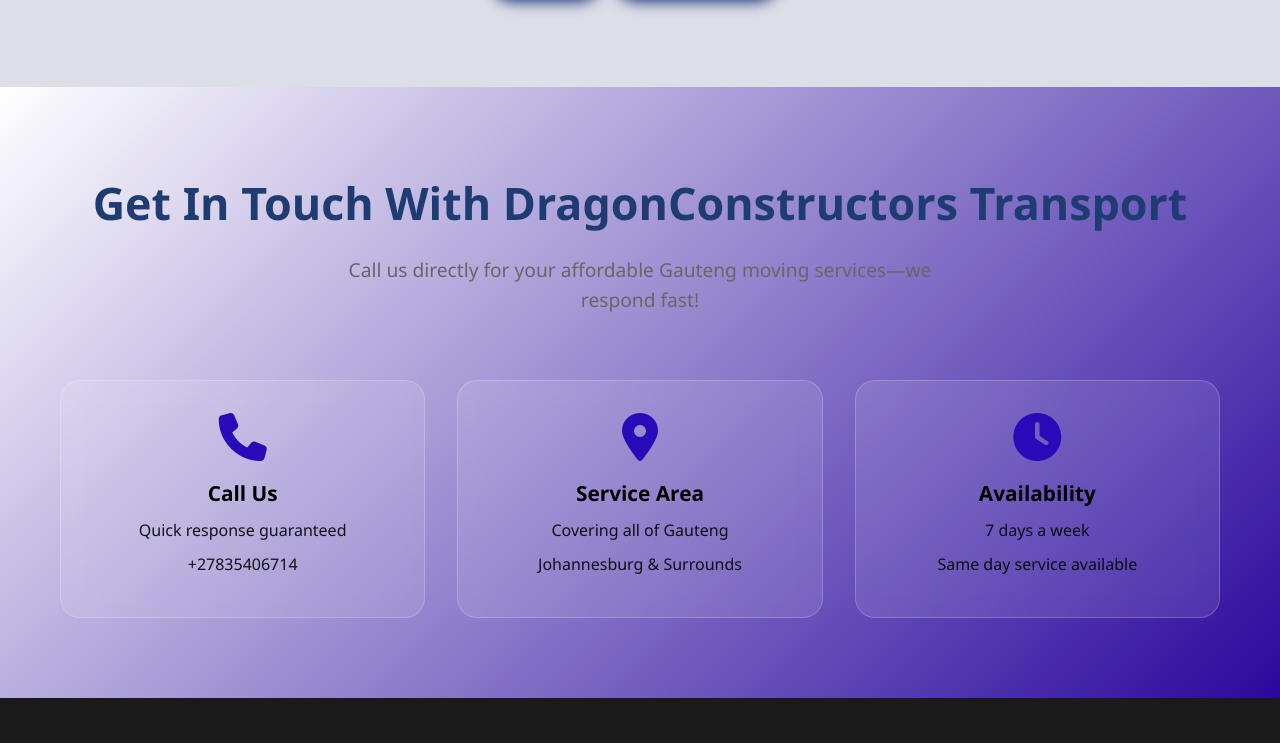
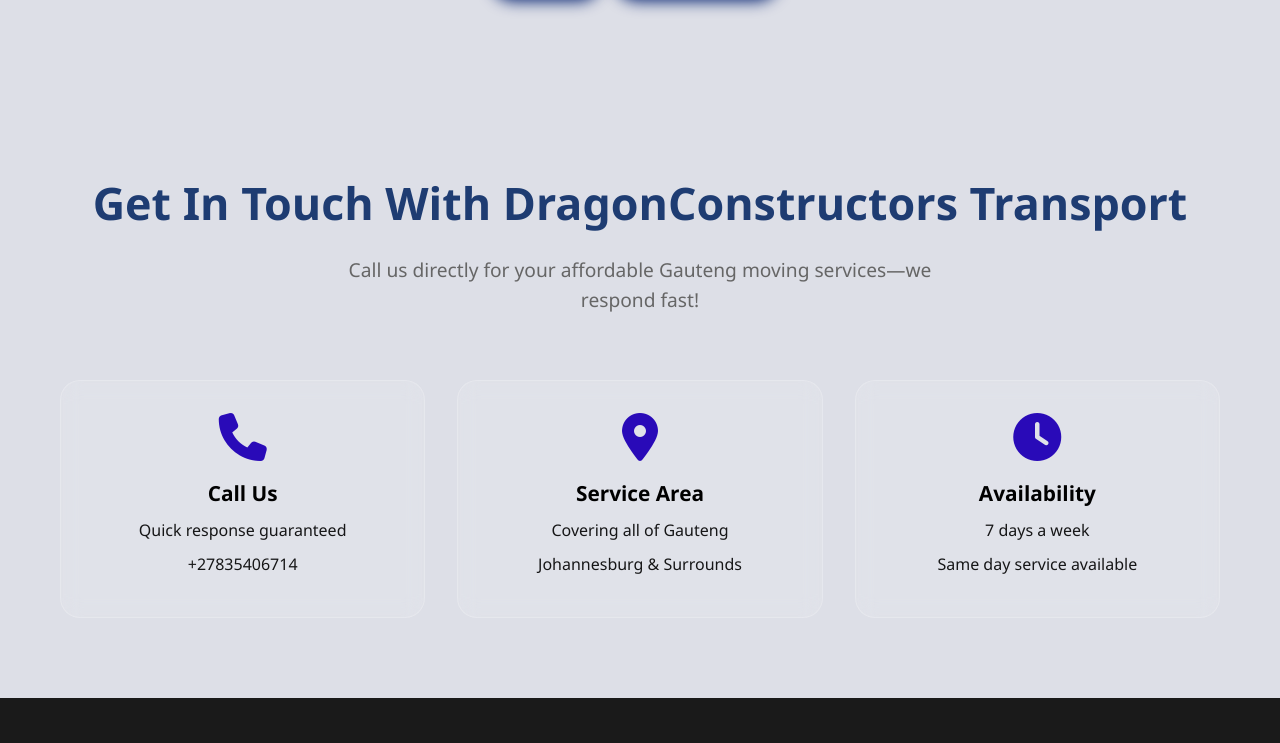
Before and after one commit to geniuskudzai21/DragonConstructors-Transport, a plain HTML site: page index.html in a window 1280 px wide. Shown: the part 9985-10728 px from the top of the page. Drawn offline with Linux system fonts and the light colour scheme.

Commit message:
changed background color

```diff
--- a/style.css
+++ b/style.css
@@ -521,7 +521,7 @@
 
 /* ===== CTA SECTION ===== */
 .cta {
-    background: linear-gradient(135deg, #ffffff 0%, #29099c 100%);
+    background: grey;
     color: rgb(0, 0, 0);
 }
 
```
